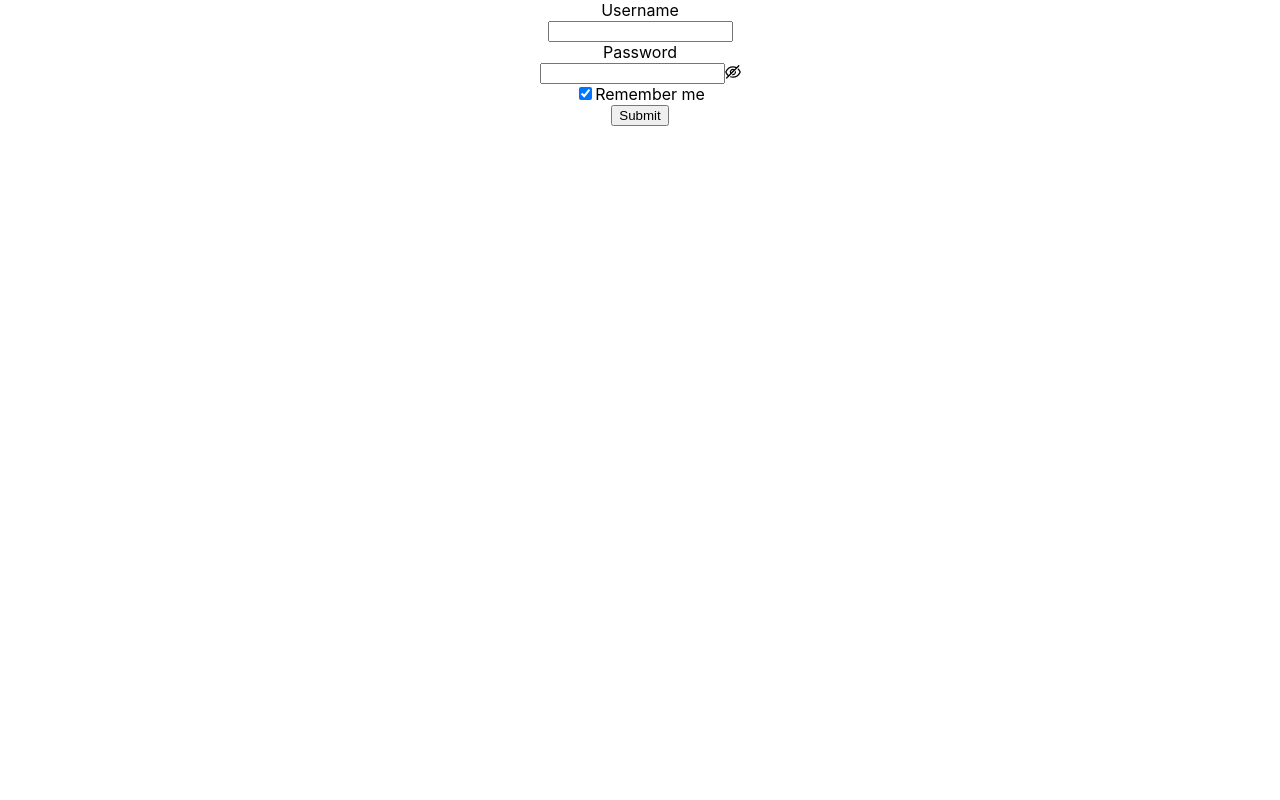
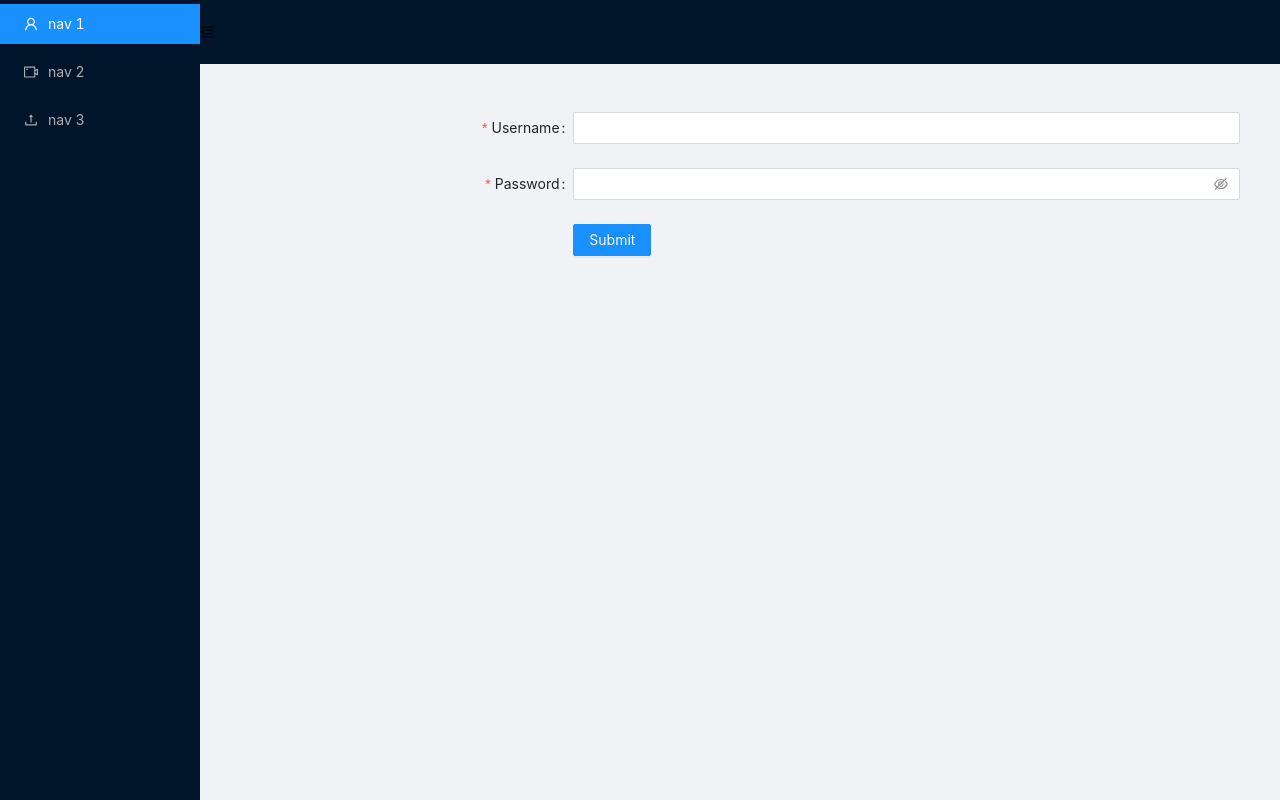
Before and after one commit to Retrofitt/client-performance, a React (Create React App) app: page / in a window 1280 px wide. Built offline with nearby package versions, Linux system fonts and the light colour scheme.

Commit message:
login feature complete

```diff
--- a/src/App.js
+++ b/src/App.js
@@ -1,10 +1,13 @@
-import "./styling/App.css";
+import "antd/dist/antd.css";
 import LoginForm from "./components/loginForm";
+import PageLayout from "./pages/layout";
 
 function App() {
   return (
-    <div className="App">
-      <LoginForm />
+    <div>
+      <PageLayout>
+        <LoginForm />
+      </PageLayout>
     </div>
   );
 }
--- a/src/components/loginForm.js
+++ b/src/components/loginForm.js
@@ -1,9 +1,14 @@
-import { Button, Checkbox, Form, Input } from "antd";
-import React from "react";
+import { Button, Form, Input } from "antd";
+import axios from "axios";
 
-const App = () => {
+const LoginForm = () => {
   const onFinish = (values) => {
     console.log("Success:", values);
+    axios
+      .post("https://adminapi.doctorgenius.com/prod/AdminUsers/Login", values)
+      .then((res) => {
+        localStorage.setItem("token", res.data);
+      });
   };
 
   const onFinishFailed = (errorInfo) => {
@@ -11,16 +16,14 @@ const App = () => {
   };
 
   return (
+    <div>
+      <div></div>
       <Form
-      name="basic"
         labelCol={{
           span: 8,
         }}
         wrapperCol={{
           span: 16,
-      }}
-      initialValues={{
-        remember: true,
         }}
         onFinish={onFinish}
         onFinishFailed={onFinishFailed}
@@ -28,7 +31,7 @@ const App = () => {
       >
         <Form.Item
           label="Username"
-        name="username"
+          name="Username"
           rules={[
             {
               required: true,
@@ -41,7 +44,7 @@ const App = () => {
 
         <Form.Item
           label="Password"
-        name="password"
+          name="Password"
           rules={[
             {
               required: true,
@@ -50,17 +53,6 @@ const App = () => {
           ]}
         >
           <Input.Password />
-      </Form.Item>
-
-      <Form.Item
-        name="remember"
-        valuePropName="checked"
-        wrapperCol={{
-          offset: 8,
-          span: 16,
-        }}
-      >
-        <Checkbox>Remember me</Checkbox>
         </Form.Item>
 
         <Form.Item
@@ -74,7 +66,8 @@ const App = () => {
           </Button>
         </Form.Item>
       </Form>
+    </div>
   );
 };
 
-export default App;
+export default LoginForm;
--- a/src/index.js
+++ b/src/index.js
@@ -1,6 +1,5 @@
 import React from "react";
 import ReactDOM from "react-dom/client";
-import "./styling/index.css";
 import App from "./App";
 
 const root = ReactDOM.createRoot(document.getElementById("root"));
--- /dev/null
+++ b/src/pages/layout.js
@@ -0,0 +1,77 @@
+import {
+  MenuFoldOutlined,
+  MenuUnfoldOutlined,
+  UploadOutlined,
+  UserOutlined,
+  VideoCameraOutlined,
+} from "@ant-design/icons";
+import { Layout, Menu } from "antd";
+import React, { useState } from "react";
+import LoginForm from "../components/loginForm";
+const { Header, Sider, Content } = Layout;
+
+const PageLayout = () => {
+  const [collapsed, setCollapsed] = useState(false);
+  const [isLoggedIn, setIsLoggedIn] = useState(false);
+  return (
+    <Layout style={{ height: "100vh" }}>
+      <Sider trigger={null} collapsible collapsed={collapsed}>
+        <div className="logo" />
+        <Menu
+          theme="dark"
+          mode="inline"
+          defaultSelectedKeys={["1"]}
+          items={[
+            {
+              key: "1",
+              icon: <UserOutlined />,
+              label: "nav 1",
+            },
+            {
+              key: "2",
+              icon: <VideoCameraOutlined />,
+              label: "nav 2",
+            },
+            {
+              key: "3",
+              icon: <UploadOutlined />,
+              label: "nav 3",
+            },
+          ]}
+        />
+      </Sider>
+      <Layout className="site-layout">
+        <Header
+          className="site-layout-background"
+          style={{
+            padding: 0,
+          }}
+        >
+          {React.createElement(
+            collapsed ? MenuUnfoldOutlined : MenuFoldOutlined,
+            {
+              className: "trigger",
+              onClick: () => setCollapsed(!collapsed),
+            }
+          )}
+        </Header>
+        <Content
+          className="site-layout-background"
+          style={{
+            margin: "24px 16px",
+            padding: 24,
+            minHeight: "full",
+          }}
+        >
+          {/* enter content here */}
+
+          {isLoggedIn ? <div> "you are logged in" </div> : <LoginForm />}
+
+          {/* enter content here */}
+        </Content>
+      </Layout>
+    </Layout>
+  );
+};
+
+export default PageLayout;
```
Lines whose indentation alone changed are shown as unchanged.
